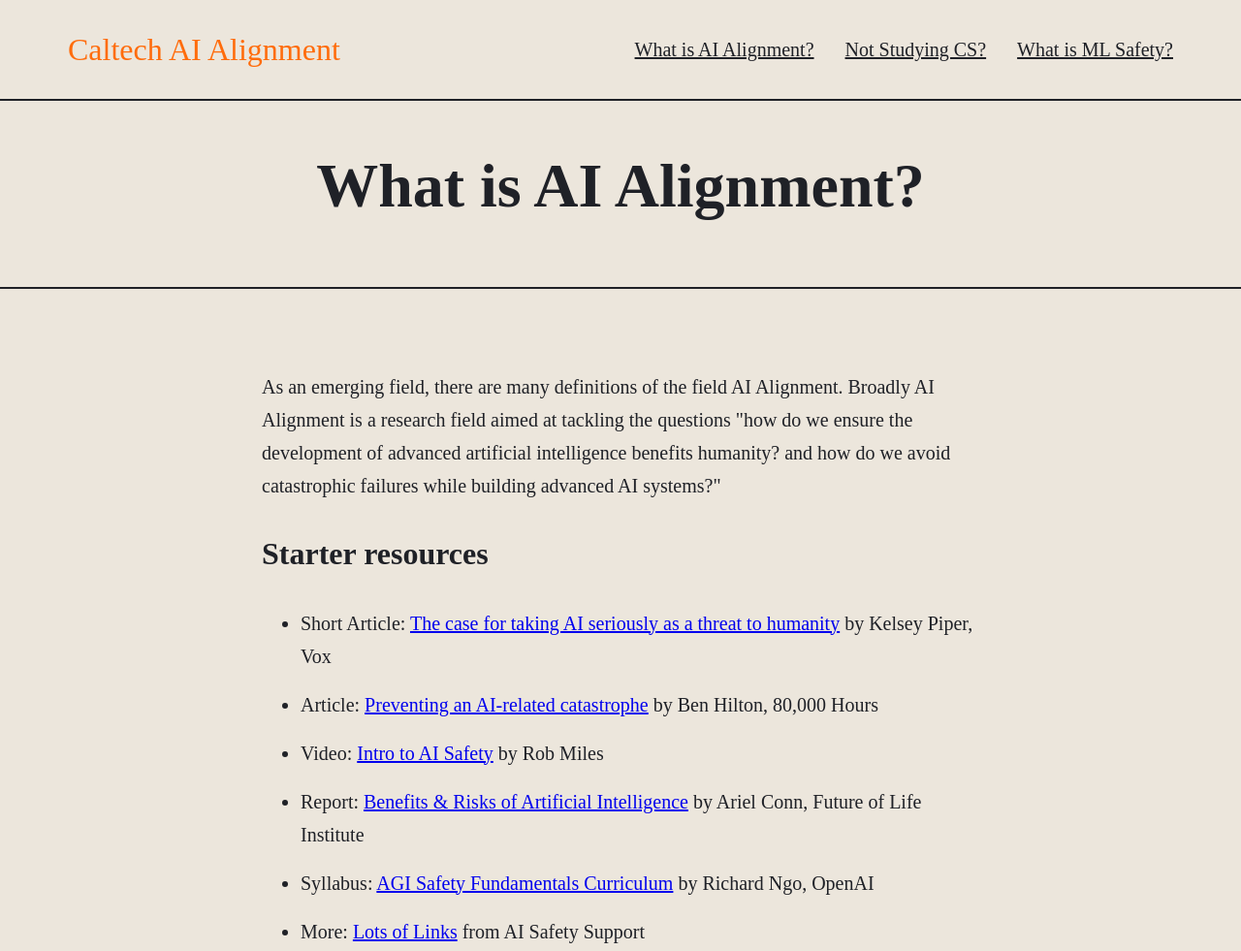
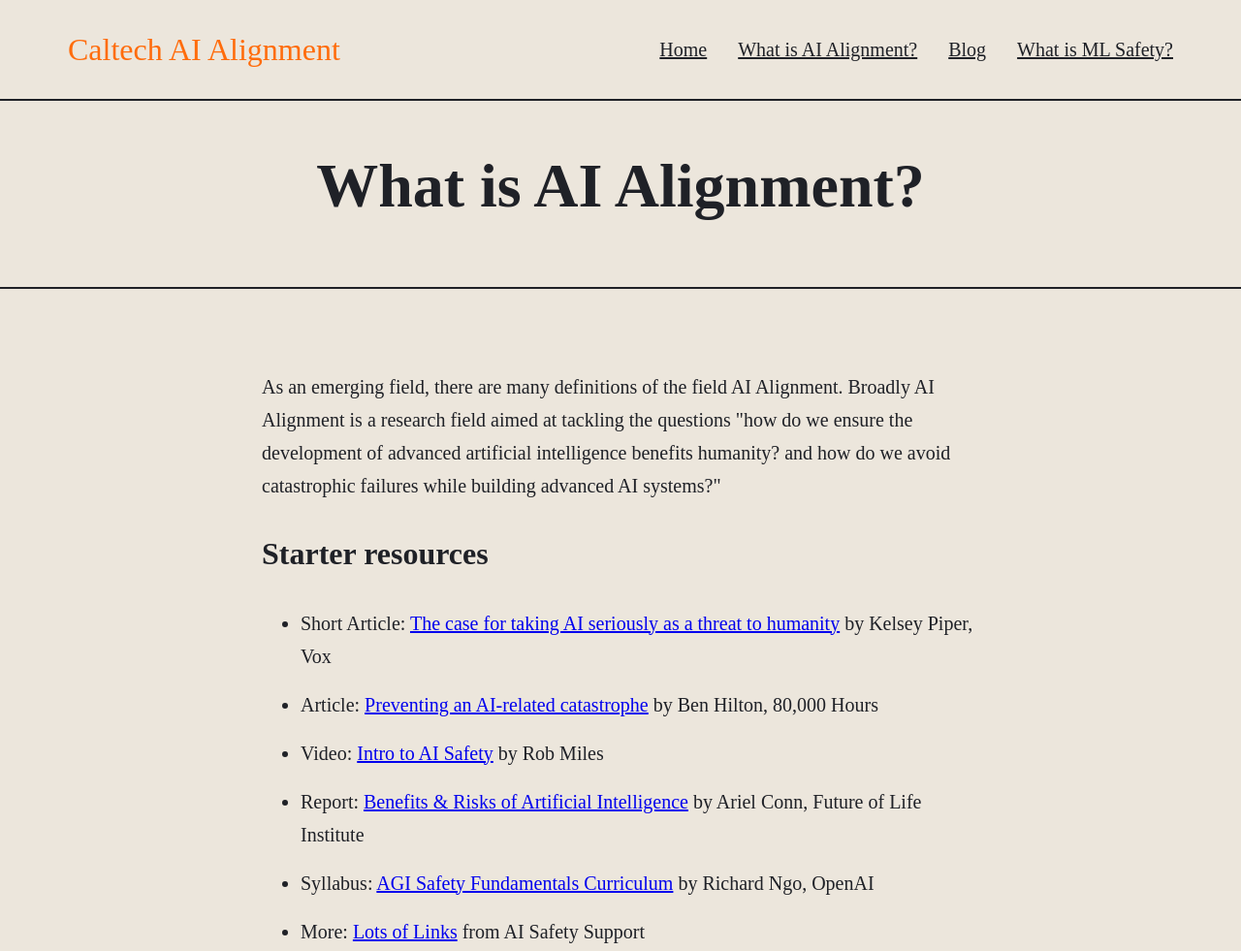
Before and after one commit to stanfordsciencepolicygroup/stanfordsciencepolicygroup.github.io, a plain HTML site: page tab_page.html in a window 1280 px wide. Shown: the top 981 px of the page at 97% size. Drawn offline with Linux system fonts and the light colour scheme.

Commit message:
Update tab_page.html

```diff
--- a/tab_page.html
+++ b/tab_page.html
@@ -168,8 +168,9 @@
 
                 <nav aria-label="Main navigation">
                     <ul>
-                        <li><a href="#" aria-current="page">What is AI Alignment?</a></li>
-                        <li><a href="#">Not Studying CS?</a></li>
+                        <li><a href="index.html">Home</a></li>
+                        <li><a href="tab_page.html" aria-current="page">What is AI Alignment?</a></li>
+                        <li><a href="blog.html">Blog</a></li>
                         <li><a href="#">What is ML Safety?</a></li>
                     </ul>
                 </nav>
```
